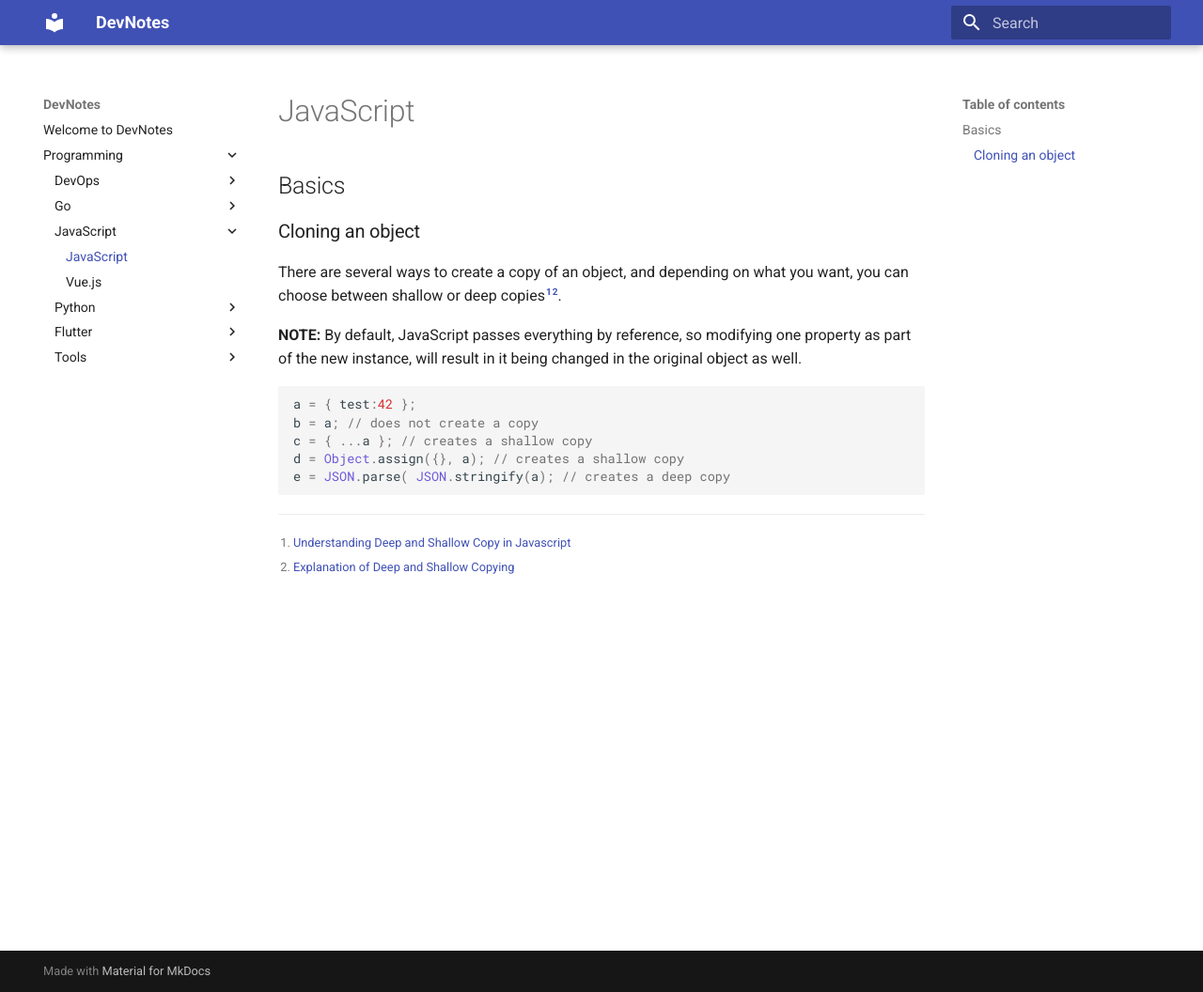
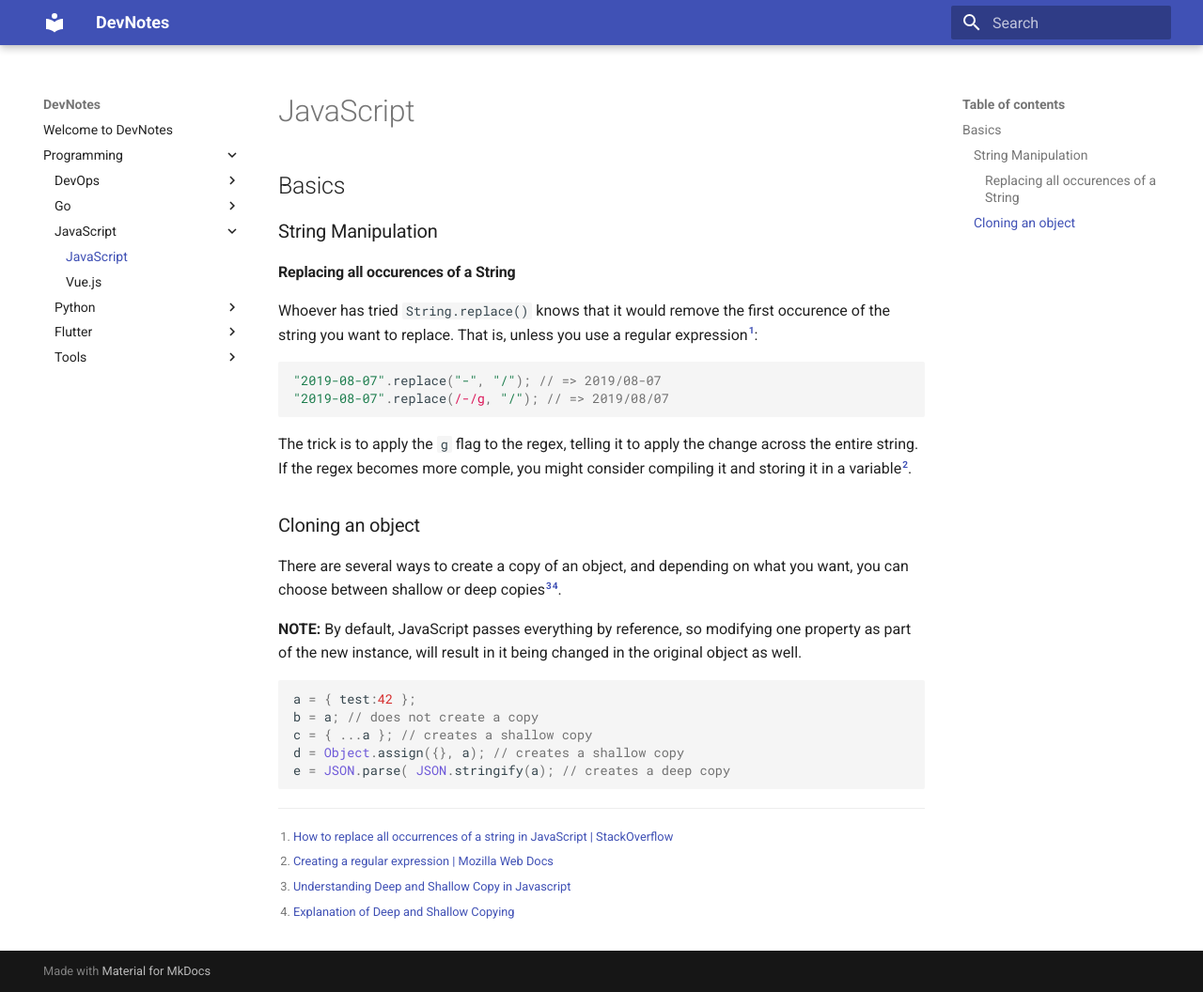
Before and after one commit to preslavrachev/devnotes, an MkDocs documentation site: the page built from docs/programming/JavaScript/index.md, in a window 1280 px wide and 1056 px high. Shown: the whole window at 94% size. Built offline with MkDocs 1.6.1 and Material for MkDocs 9.7.7, drawn with Linux system fonts in a browser that asks for light colours.

Commit message:
Update: Feb 23, 2019

````diff
--- a/docs/programming/JavaScript/index.md
+++ b/docs/programming/JavaScript/index.md
@@ -1,5 +1,15 @@
 # JavaScript
 ## Basics
+### String Manipulation
+#### Replacing all occurences of a String
+Whoever has tried `String.replace()` knows that it would remove the first occurence of the string you want to replace. That is, unless you use a regular expression[^replace]:
+
+```javascript
+"2019-08-07".replace("-", "/"); // => 2019/08-07
+"2019-08-07".replace(/-/g, "/"); // => 2019/08/07
+```
+The trick is to apply the `g` flag to the regex, telling it to apply the change across the entire string. If the regex becomes more comple, you might consider compiling it and storing it in a variable[^regex].
+
 ### Cloning an object
 There are several ways to create a copy of an object, and depending on what you want, you can choose between shallow or deep copies[^shallow-deep][^shallow-deep2].
 
@@ -13,6 +23,10 @@ d = Object.assign({}, a); // creates a shallow copy
 e = JSON.parse( JSON.stringify(a); // creates a deep copy
 ```
 
+[^replace]: [How to replace all occurrences of a string in JavaScript | StackOverflow](https://stackoverflow.com/a/1144788/1107412)
+
+[^regex]: [Creating a regular expression | Mozilla Web Docs](https://developer.mozilla.org/en-US/docs/Web/JavaScript/Guide/Regular_Expressions)
+
 [^shallow-deep]: [Understanding Deep and Shallow Copy in Javascript](https://we-are.bookmyshow.com/understanding-deep-and-shallow-copy-in-javascript-13438bad941c)
 
 [^shallow-deep2]: [Explanation of Deep and Shallow Copying](https://www.cs.utexas.edu/~scottm/cs307/handouts/deepCopying.htm)
````
